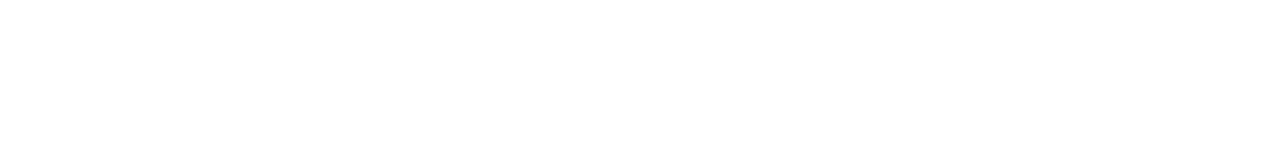
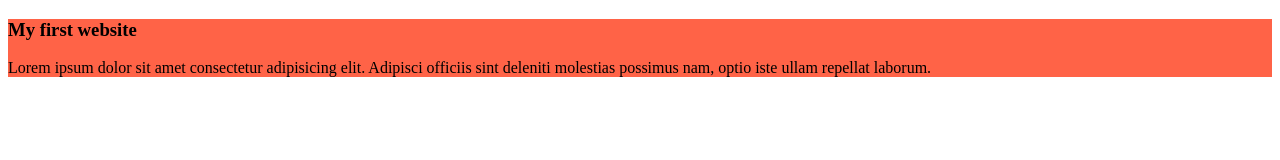
Before and after one commit to nhwnahid007/my-simple-website, a plain HTML site: page index.html in a window 1280 px wide. Drawn offline with Linux system fonts and the light colour scheme.

Commit message:
added the first css

```diff
--- a/index.html
+++ b/index.html
@@ -4,8 +4,12 @@
     <meta charset="UTF-8">
     <meta name="viewport" content="width=device-width, initial-scale=1.0">
     <title>My first website</title>
+    <link rel="stylesheet" href="style.css">
 </head>
 <body>
-
+    <div>
+        <h3>My first website</h3>
+        <p>Lorem ipsum dolor sit amet consectetur adipisicing elit. Adipisci officiis sint deleniti molestias possimus nam, optio iste ullam repellat laborum.</p>
+    </div>
 </body>
 </html>
--- /dev/null
+++ b/style.css
@@ -0,0 +1,4 @@
+div{
+    background-color: tomato;
+    padding: 0px;
+}
```
